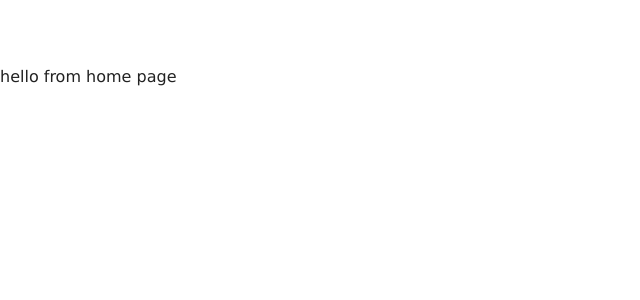
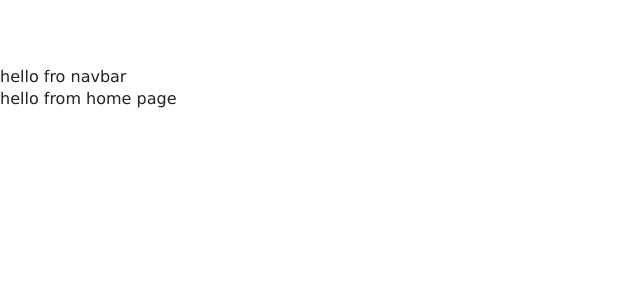
Before and after one commit to kilik42/react-resort, a React (Create React App) app: page / in a window 1280 px wide. Shown: the top 300 px of the page, without its empty margins (0-640 px from the left). Built offline with nearby package versions, Linux system fonts and the light colour scheme.

Commit message:
added navbar comp

```diff
--- a/src/App.js
+++ b/src/App.js
@@ -10,11 +10,16 @@
 
 import {Route, Switch } from 'react-router-dom';
 
+import Navbar  from './components/Navbar';
+
+
+
 function App() {
   return (
 
 
   <div>
+  <Navbar/>
   <Switch>
       <Route  exact path = "/" component= {Home}/>
       <Route  exact path = "/rooms/" component= {Rooms}/>
--- a/src/components/Navbar.js
+++ b/src/components/Navbar.js
@@ -1 +1,18 @@
-<r</rfc>
+import React, { Component } from 'react';
+
+/**
+ * ComponentName
+ */
+export class Navbar extends Component { // eslint-disable-line react/prefer-stateless-function
+  render() {
+    return (
+      <div>
+           hello fro navbar
+      </div>
+    );
+  }
+}
+
+
+
+export default Navbar;
```
